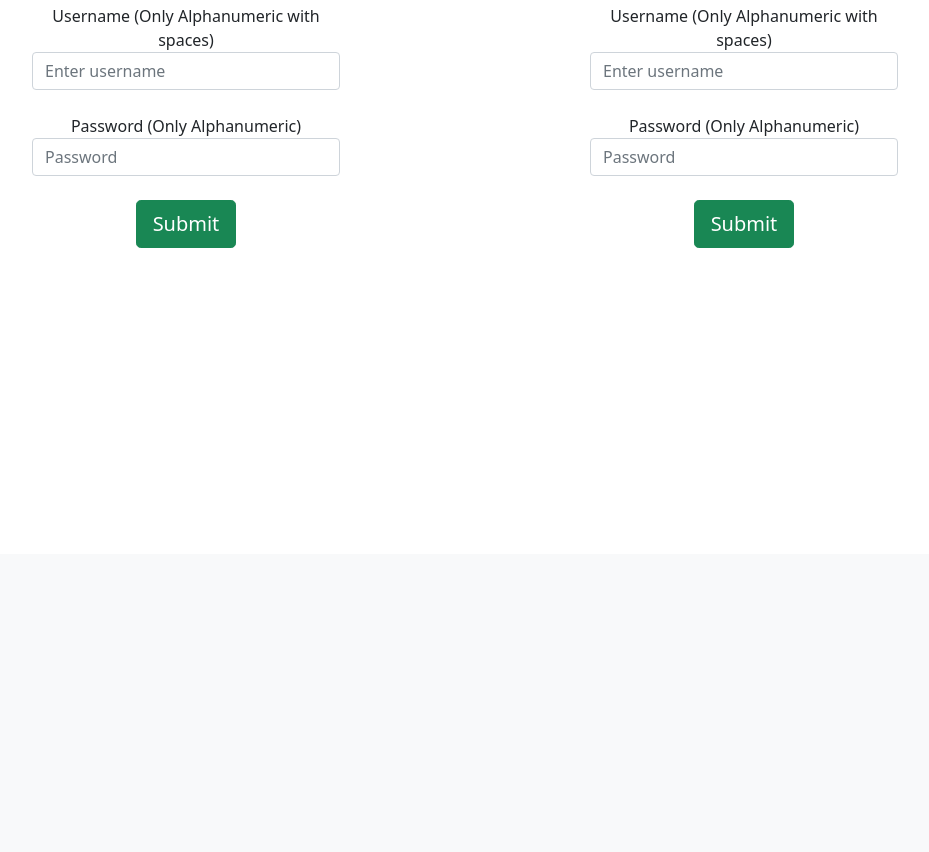
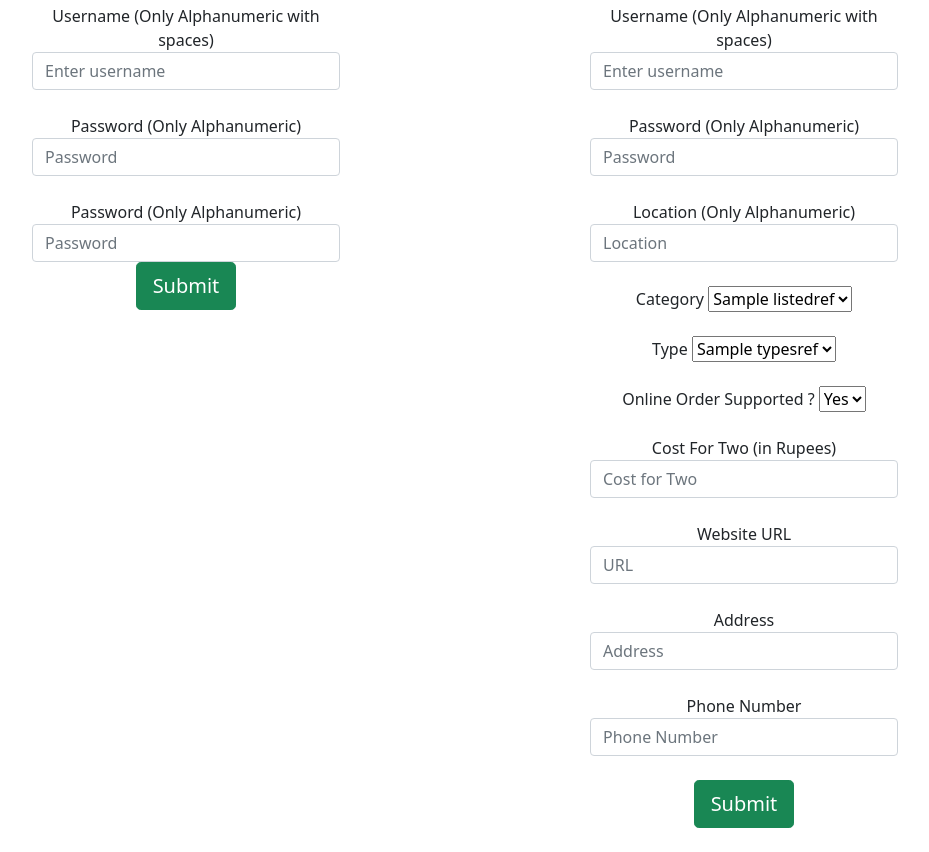
Before and after one commit to rishi1001/DBMS-Project-Restaurant-Booking-Portal, a Flask app: page /register in a window 1280 px wide. Shown: the part 246-1098 px from the top of the page, without its empty margins (175-1104 px from the left). Before the commit the page ends 494 px from the top, so only its background shows below. Run offline with Flask 2, Linux system fonts and the light colour scheme; a database or web service that is not in the repository returns one stand-in record (values such as "Sample title"); some libraries are stand-ins or nearby versions.

Commit message:
Restaurant registration

```diff
--- a/app.py
+++ b/app.py
@@ -199,6 +199,15 @@ def register():
         session['restid'] = -1
         username=request.form['username4']
         password=request.form['password4']
+        location = request.form['location']
+        category = request.form.get('category')
+        onlineorder = request.form['onlineorder']
+        costfortwo = request.form['costfortwo']
+        url = request.form['urll']
+        address = request.form['address']
+        phonenum = request.form['phonenum']
+        typerest = request.form.get('type')
+        print(typerest) # Why getting only the first word ?? # FIX BUG
         if len(username) == 0 or len(username.replace(' ', '')) == 0 or not username.replace(' ', '').isalnum():
             session['error'] = 1
             session['reg_rest_username_err'] = 1
@@ -219,9 +228,9 @@ def register():
             session['error'] = 1
             session['reg_rest_username_err'] = 1
             return redirect(url_for('register'))
-        cur.execute("SELECT restaurantid FROM restaurant_login ORDER BY userid DESC limit 1;")
+        cur.execute("SELECT restaurantid FROM restaurant_login ORDER BY restaurantid DESC limit 1;")
         last_id = cur.fetchall()
-
+        restaurantid = 1
         if (len(last_id) == 0): # This is the first user
             tuple1 = (username,hash_)
             query1 = """INSERT INTO restaurant_login VALUES (1,%s,%s)"""
@@ -230,10 +239,72 @@ def register():
             session['restid'] = 1
 
         else:
+            restaurantid = int(last_id[0][0])+1
             session['restid'] = int(last_id[0][0])+1
             tuple1 = (str(int(last_id[0][0])+1),username,hash_)
             query1 = """INSERT INTO restaurant_login VALUES (%s,%s,%s)"""
             cur.execute(query1,tuple1)
             conn.commit()
+        # In locationref, check if location is present, and if not, add a new location to locationref.
+        # Insert rid,locationid,listedid,onlineorder,0,0,costfortwo,username,url,address to restaurants (commit)
+        # insert rid,phone in phones
+        # Insert restaurantid, typeid (select from dropdown)
+        q1 = """SELECT locationid FROM locationref WHERE name = %s"""
+        t1 = (location,)
+        cur.execute(q1,t1)
+        locid = cur.fetchall()
+        locationid = 0 # To be inserted to table
+        if (len(locid) == 0):
+            # This is a new location
+            cur.execute("SELECT locationid FROM locationref ORDER BY locationid DESC limit 1;")
+            last_id = cur.fetchall()
+            if (len(last_id) == 0):
+                locationid = 1
+            else:
+                locationid = int(last_id[0][0])+1
+            q1 = """INSERT INTO locationref VALUES (%s,%s)"""
+            t1 = (locationid,location)
+            cur.execute(q1,t1)
+            conn.commit() # as inserted a new location
+        else:
+            # location already exists
+            locationid = int(locid[0][0])
+        # presently, not added any checks for the added new fields
+        # obtain listedid also
+        q1 = """SELECT listedid FROM listedref WHERE name = %s"""
+        t1 = (category,)
+        cur.execute(q1,t1)
+        print(category)
+        listedid = (cur.fetchall())[0][0]
+        # obtain restaurantid
+        q1 ="""INSERT INTO restaurants VALUES(%s,%s,%s,%s,0,0,%s,%s,%s,%s)"""
+        t1 = (restaurantid,locationid,listedid,onlineorder,costfortwo,username,url,address)
+        cur.execute(q1,t1)
+        conn.commit()
+        q1 = """INSERT INTO phones VALUES(%s,%s)"""
+        t1 = (restaurantid,phonenum)
+        cur.execute(q1,t1)
+        conn.commit()
+        # obtain typeid
+        q1 = """SELECT typeid FROM typesref WHERE name = %s"""
+        t1 = (typerest,)
+        cur.execute(q1,t1)
+        typeid = (cur.fetchall())[0][0]
+
+        q1 = """INSERT INTO types VALUES(%s,%s)"""
+        t1 = (restaurantid,typeid)
+        cur.execute(q1,t1)
+        conn.commit()
+
+        # Need to check if results have actually been commited
+        cur.execute("""SELECT * from restaurants ORDER BY restaurantid DESC limit 1""")
+        print(cur.fetchall())
         return redirect(url_for('restprofile'))
-    return render_template('register.html', sess=session)
+    # Implement drop down list
+    conn = get_db_connection()
+    cur = conn.cursor()
+    cur.execute("""SELECT name FROM listedref""")
+    categorylist = cur.fetchall()
+    cur.execute("""SELECT name from typesref""")
+    typelist = cur.fetchall()
+    return render_template('register.html', sess=session, categorylist= categorylist, typelist = typelist)
--- a/templates/register.html
+++ b/templates/register.html
@@ -23,6 +23,10 @@
 						<h6 style="color:red;">Invalid Password</h6>
 					{%endif%}
 					<br>
+					<div class="form-group">
+						<label for="exampleInputPassword1">Password (Only Alphanumeric)</label>
+						<input type="password" class="form-control" id="password3" name="password3" placeholder="Password">
+					</div>
 					<input type="hidden" name="type_" value= "0" id= "type_" />
 					<button type="submit" class="btn btn-success btn-lg">Submit</button>
 					<br>
@@ -49,6 +53,57 @@
 						<h6 style="color:red;">Invalid Password</h6>
 					{%endif%}
 					<br>
+					<div class="form-group">
+						<label for="exampleInputlocation">Location (Only Alphanumeric)</label>
+						<input type="location" class="form-control" id="location" name="location" placeholder="Location">
+					</div>
+					<br>
+					<div class="form-group">
+						<label for="exampleCategory">Category</label>
+						<select name="category" id = "category">
+						{% for j in categorylist %}
+						<option value = {{j[0]}}> {{j[0]}} </option>
+						{% endfor %}
+						</select>
+					</div>
+					<br>
+					<div class="form-group">
+						<label for="exampletype">Type</label>
+						<select name="type" id = "type">
+						{% for j in typelist %}
+						<option value = {{j[0]}}> {{j[0]}} </option>
+						{% endfor %}
+						</select>
+					</div>
+					<br>
+					<div class="form-group">
+						<label for="exampleonlineorder">Online Order Supported ?</label>
+						<select name="onlineorder" id = "onlineorder">
+						<option value = "Yes"> Yes </option>
+						<option value = "No"> No </option>
+						</select>
+					</div>
+					<br>
+					<div class="form-group">
+						<label for="costfortwo">Cost For Two (in Rupees)</label>
+						<input type="costfortwo" class="form-control" id="costfortwo" name="costfortwo" placeholder="Cost for Two">
+					</div>
+					<br>
+					<div class="form-group">
+						<label for="urll">Website URL</label>
+						<input type="urll" class="form-control" id="urll" name="urll" placeholder="URL">
+					</div>
+					<br>
+					<div class="form-group">
+						<label for="address">Address</label>
+						<input type="address" class="form-control" id="address" name="address" placeholder="Address">
+					</div>
+					<br>
+					<div class="form-group">
+						<label for="phonenum">Phone Number</label>
+						<input type="phonenum" class="form-control" id="phonenum" name="phonenum" placeholder="Phone Number">
+					</div>
+					<br>
 					<input type="hidden" name="type_" value= "1" id= "type_" />
 					<button type="submit" class="btn btn-success btn-lg">Submit</button>
 					<br>
```
Also changed, not shown: 1 other file.
